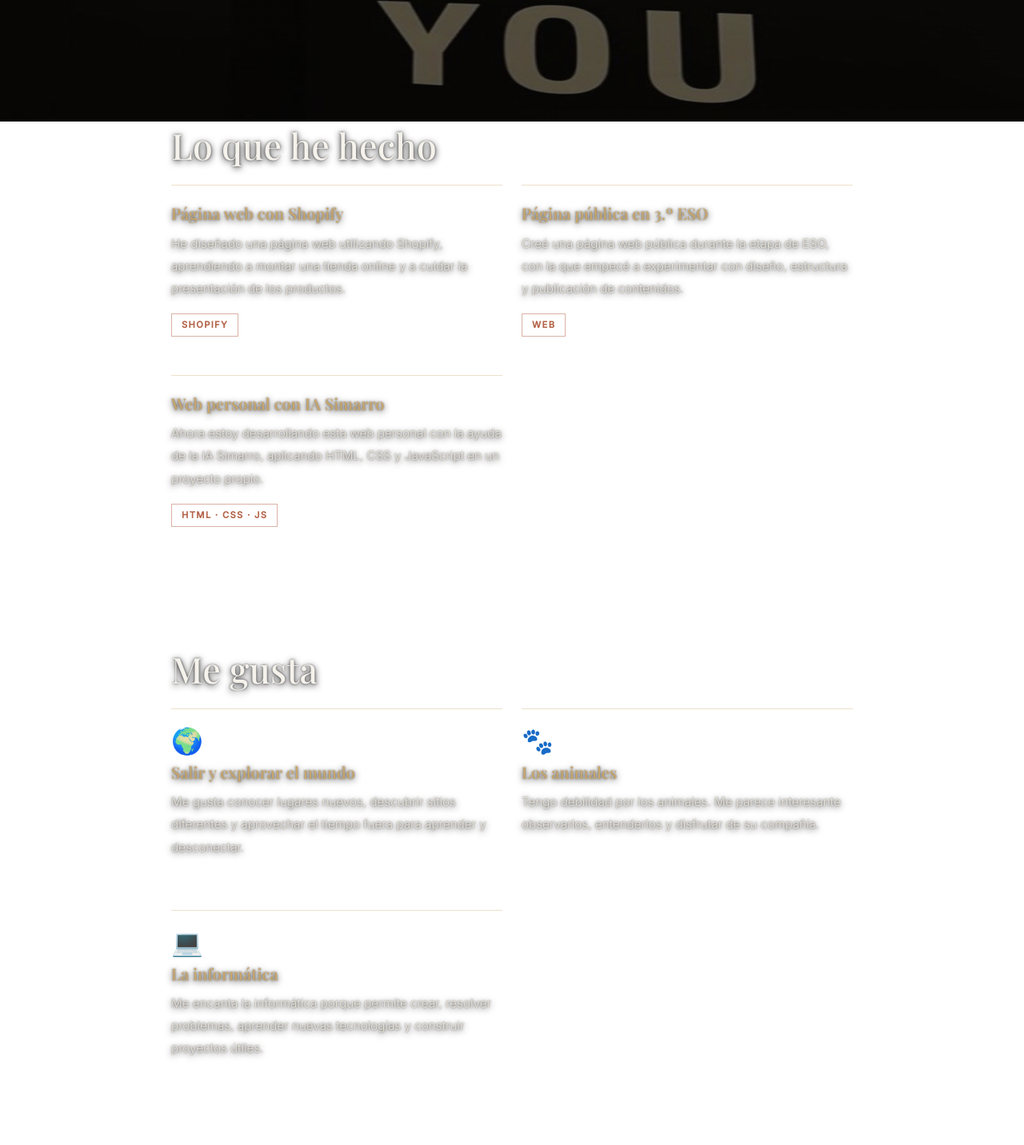
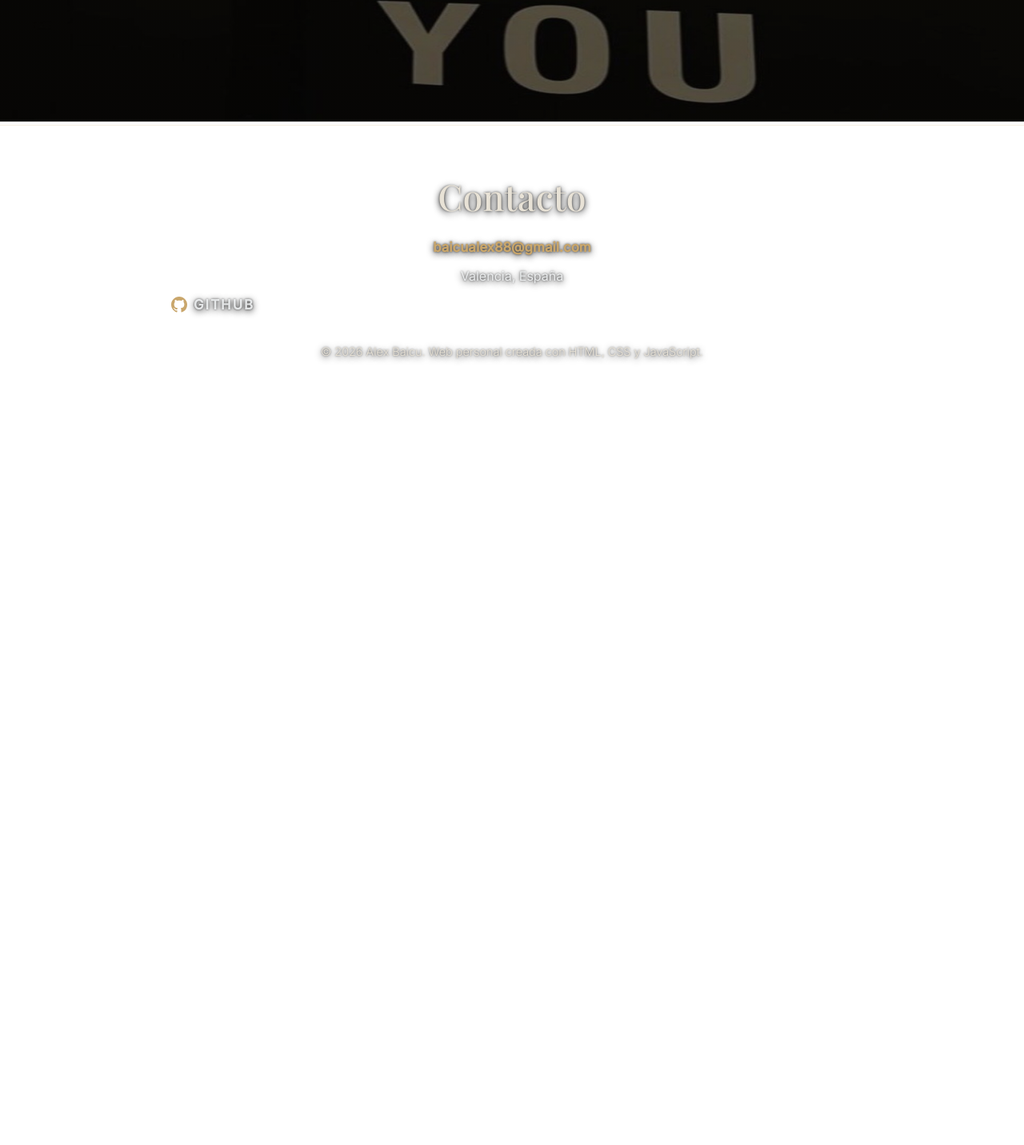
Before and after one commit to AlexB886/mi-web, a plain HTML site: page index.html in a window 1280 px wide. Shown: the part 648-2080 px from the top of the page at 80% size. After the commit the page ends 1134 px from the top, so only its background shows below. Drawn offline with nearby package versions, Linux system fonts and the light colour scheme; a web font is replaced by a local one.

Commit message:
Home limpia: solo portada

```diff
--- a/index.html
+++ b/index.html
@@ -69,86 +69,7 @@
 
 
 
-    <!-- Sección Lo que he hecho -->
-    <section id="hecho" class="section section-alt">
-      <div class="container">
-        <h2>Lo que he hecho</h2>
 
-        <div class="cards">
-          <!-- Tarjeta 1 -->
-          <article class="card">
-            <h3>Página web con Shopify</h3>
-            <p>
-              He diseñado una página web utilizando Shopify, aprendiendo a montar una tienda online
-              y a cuidar la presentación de los productos.
-            </p>
-            <span class="tag">Shopify</span>
-          </article>
-
-          <!-- Tarjeta 2 -->
-          <article class="card">
-            <h3>Página pública en 3.º ESO</h3>
-            <p>
-              Creé una página web pública durante la etapa de ESO, con la que empecé a experimentar
-              con diseño, estructura y publicación de contenidos.
-            </p>
-            <span class="tag">Web</span>
-          </article>
-
-          <!-- Tarjeta 3 -->
-          <article class="card">
-            <h3>Web personal con IA Simarro</h3>
-            <p>
-              Ahora estoy desarrollando esta web personal con la ayuda de la IA Simarro, aplicando
-              HTML, CSS y JavaScript en un proyecto propio.
-            </p>
-            <span class="tag">HTML · CSS · JS</span>
-          </article>
-        </div>
-      </div>
-    </section>
-
-    <!-- Sección Me gusta -->
-    <section id="me-gusta" class="section">
-      <div class="container">
-        <h2>Me gusta</h2>
-
-        <div class="cards">
-          <!-- Tarjeta interés 1 -->
-          <article class="card">
-            <div class="emoji">🌍</div>
-            <h3>Salir y explorar el mundo</h3>
-            <p>
-              Me gusta conocer lugares nuevos, descubrir sitios diferentes y aprovechar el tiempo
-              fuera para aprender y desconectar.
-            </p>
-          </article>
-
-          <!-- Tarjeta interés 2 -->
-          <article class="card">
-            <div class="emoji">🐾</div>
-            <h3>Los animales</h3>
-            <p>
-              Tengo debilidad por los animales. Me parece interesante observarlos, entenderlos
-              y disfrutar de su compañía.
-            </p>
-          </article>
-
-          <!-- Tarjeta interés 3 -->
-          <article class="card">
-            <div class="emoji">💻</div>
-            <h3>La informática</h3>
-            <p>
-              Me encanta la informática porque permite crear, resolver problemas, aprender nuevas
-              tecnologías y construir proyectos útiles.
-            </p>
-          </article>
-        </div>
-      </div>
-    </section>
-        <!-- Sección Consultas / formulario -->
-
-  </main>
   </main>
 
   <!-- Pie de página -->
```
